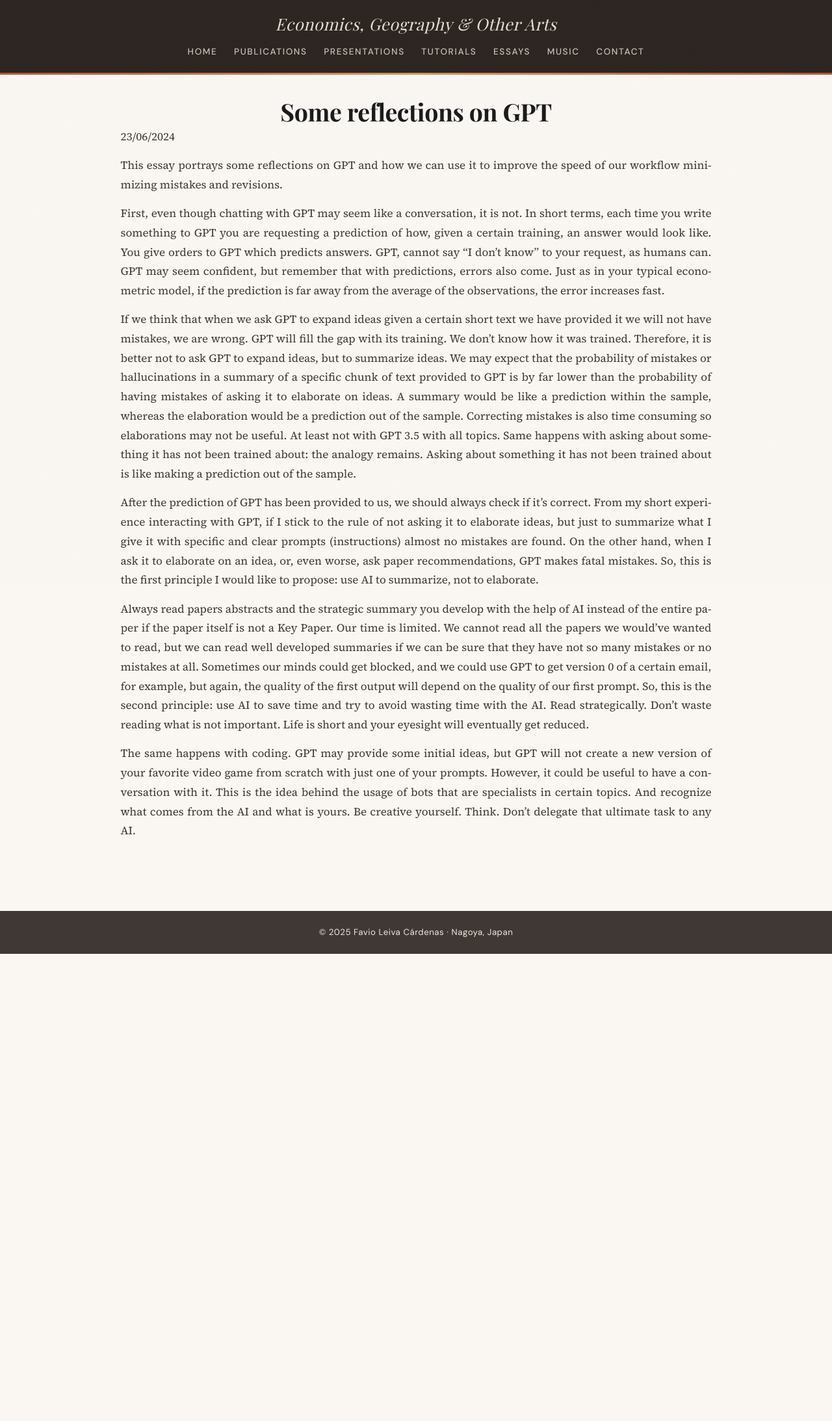
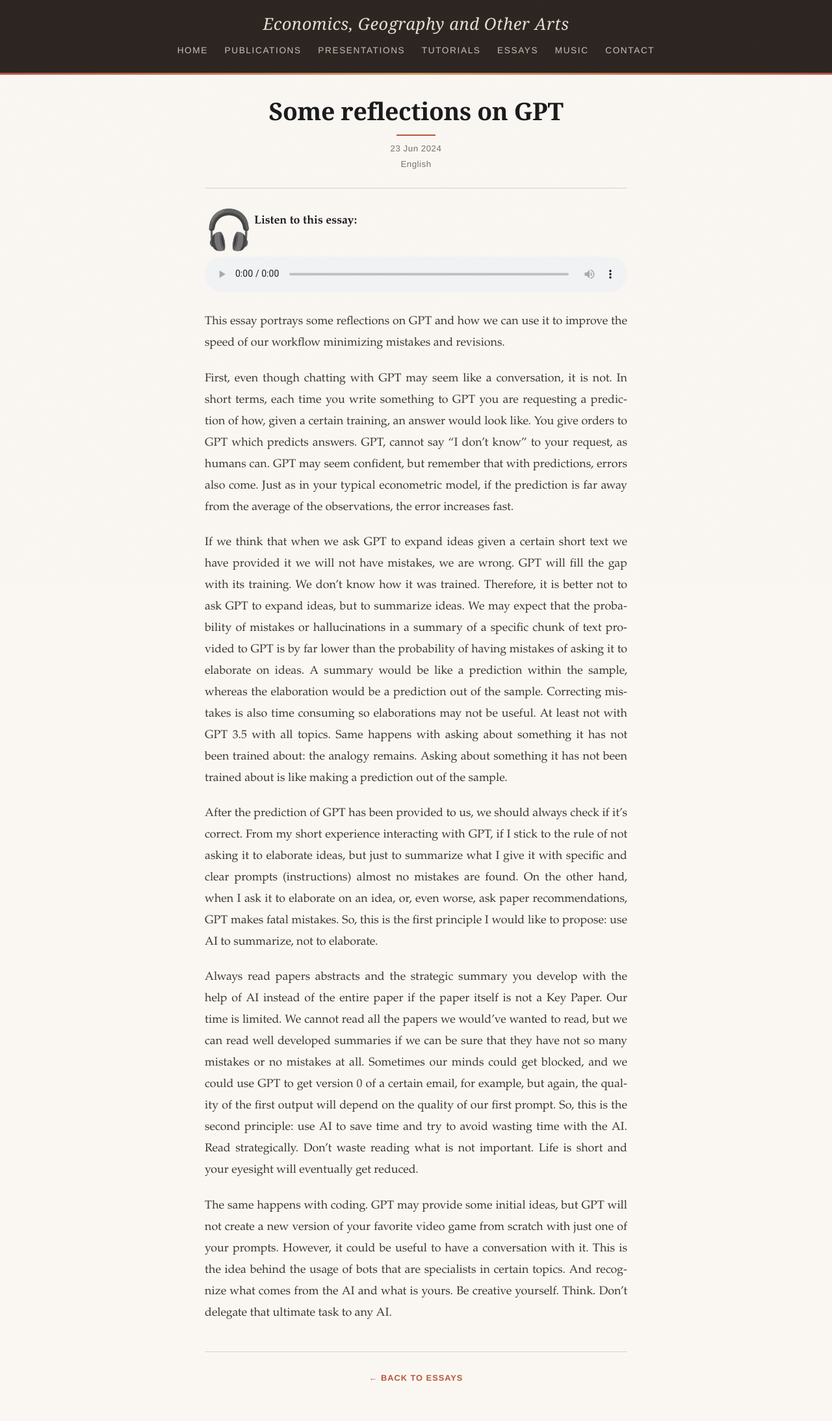
Before and after one commit to Favioleiva/favioleiva.github.io, a Jekyll site: the page built from essays/2ongpt.md, in a window 1280 px wide. Shown: the whole page at 65% size. Built offline with Jekyll 4.4.1, drawn with Linux system fonts in a browser that asks for light colours; nearby versions of some CDN libraries; some web fonts are replaced; before the commit the page ends 1468 px from its top, so only the background shows below that.

Commit message:
Update 2ongpt.md

```diff
--- a/essays/2ongpt.md
+++ b/essays/2ongpt.md
@@ -1,12 +1,15 @@
 ---
-layout: default
+layout: essay
 title: "Some reflections on GPT"
 permalink: /essays/ongpt
+date_str: "23 Jun 2024"
+lang: "English"
 ---
 
-<center> <h1>Some reflections on GPT</h1> </center>
-
-23/06/2024
+🎧 **Listen to this essay:**
+<audio controls>
+  <source src="/audio/2ongpt.mp3" type="audio/mpeg">
+</audio>
 
 This essay portrays some reflections on GPT and how we can use it to improve the speed of our workflow minimizing mistakes and revisions.
 
```
